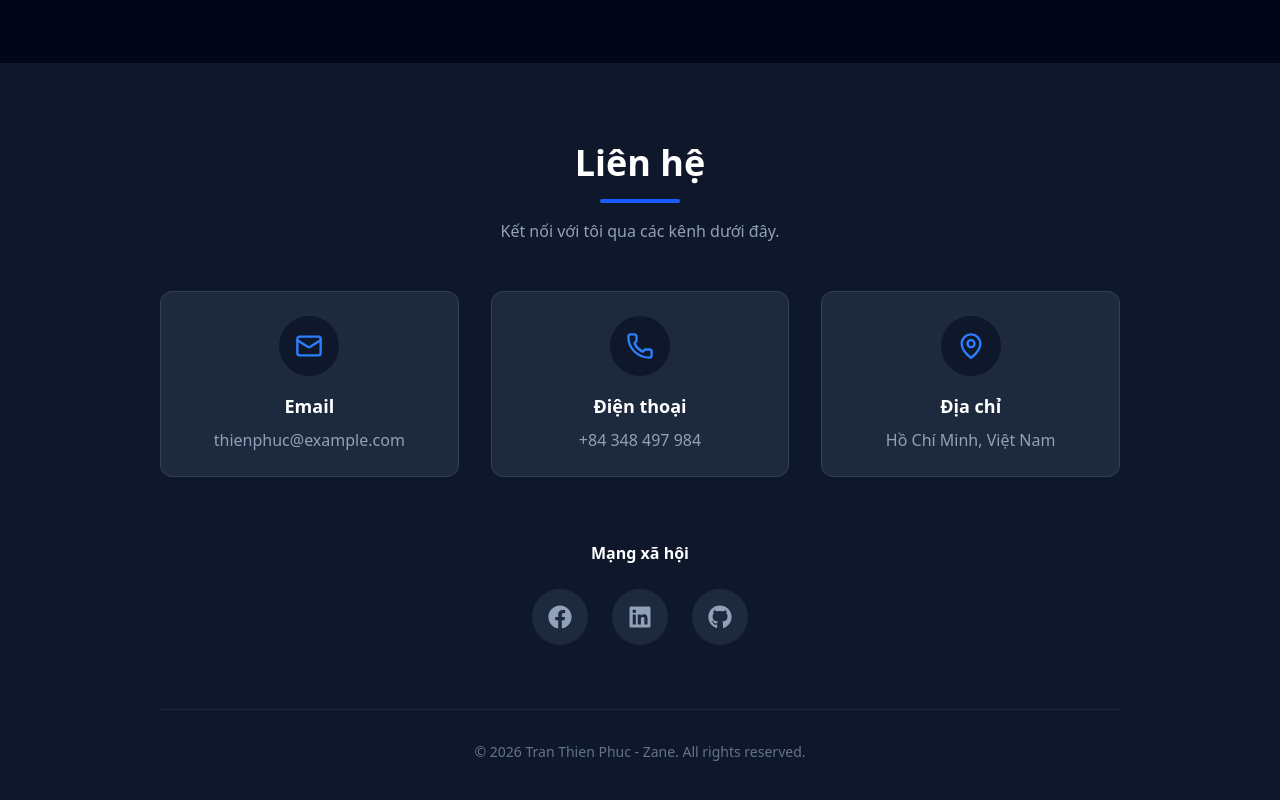
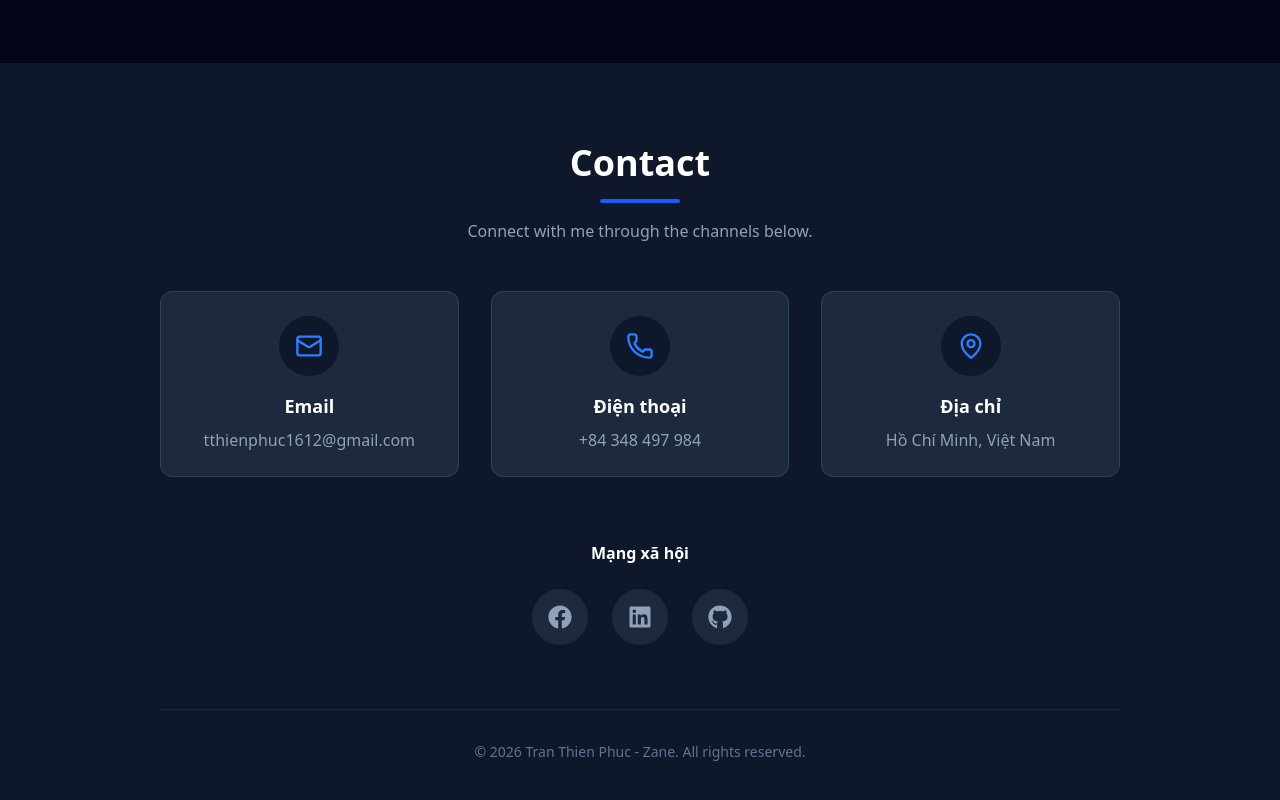
Before and after one commit to iamzaneth/my-portfolio, a React (Vite) app: page / in a window 1280 px wide. Shown: the part 2105-2905 px from the top of the page. Built offline with nearby package versions, Linux system fonts and the light colour scheme.

Commit message:
chore: fix contact info

```diff
--- a/src/components/Contact.tsx
+++ b/src/components/Contact.tsx
@@ -7,10 +7,10 @@ export default function Contact() {
       <div className="max-w-5xl mx-auto px-4 sm:px-6 lg:px-8">
 
         <div className="text-center mb-12">
-          <h2 className="text-3xl md:text-4xl font-bold text-white mb-4">Liên hệ</h2>
+          <h2 className="text-3xl md:text-4xl font-bold text-white mb-4">Contact</h2>
           <div className="w-20 h-1 bg-blue-600 mx-auto rounded"></div>
           <p className="text-slate-400 mt-4 max-w-2xl mx-auto">
-            Kết nối với tôi qua các kênh dưới đây.
+            Connect with me through the channels below.
           </p>
         </div>
 
@@ -22,8 +22,8 @@ export default function Contact() {
               <Mail size={28} />
             </div>
             <h3 className="text-lg font-bold text-white mb-2">Email</h3>
-            <a href="mailto:thienphuc@example.com" className="text-slate-400 hover:text-blue-400 transition-colors">
-              thienphuc@example.com
+            <a href="mailto:tthienphuc1612@gmail.com" className="text-slate-400 hover:text-blue-400 transition-colors">
+              tthienphuc1612@gmail.com
             </a>
           </div>
 
--- a/src/components/Hero.tsx
+++ b/src/components/Hero.tsx
@@ -39,7 +39,7 @@ export default function Hero() {
                 Contact Me
               </a>
               <a
-                href="#"
+                href="/cv.pdf"
                 className="px-8 py-3 bg-transparent text-white border border-slate-600 rounded-full font-medium hover:bg-slate-800 transition-all"
               >
                 Download CV
@@ -66,7 +66,7 @@ export default function Hero() {
 
             <img
               src="/avatar.png"
-              alt="Moomin Avatar"
+              alt="Avatar"
               className="w-64 h-64 md:w-96 md:h-112 object-cover rounded-2xl shadow-2xl border-4 border-slate-800 rotate-3 hover:rotate-0 transition-transform duration-500"
             />
           </div>
```
